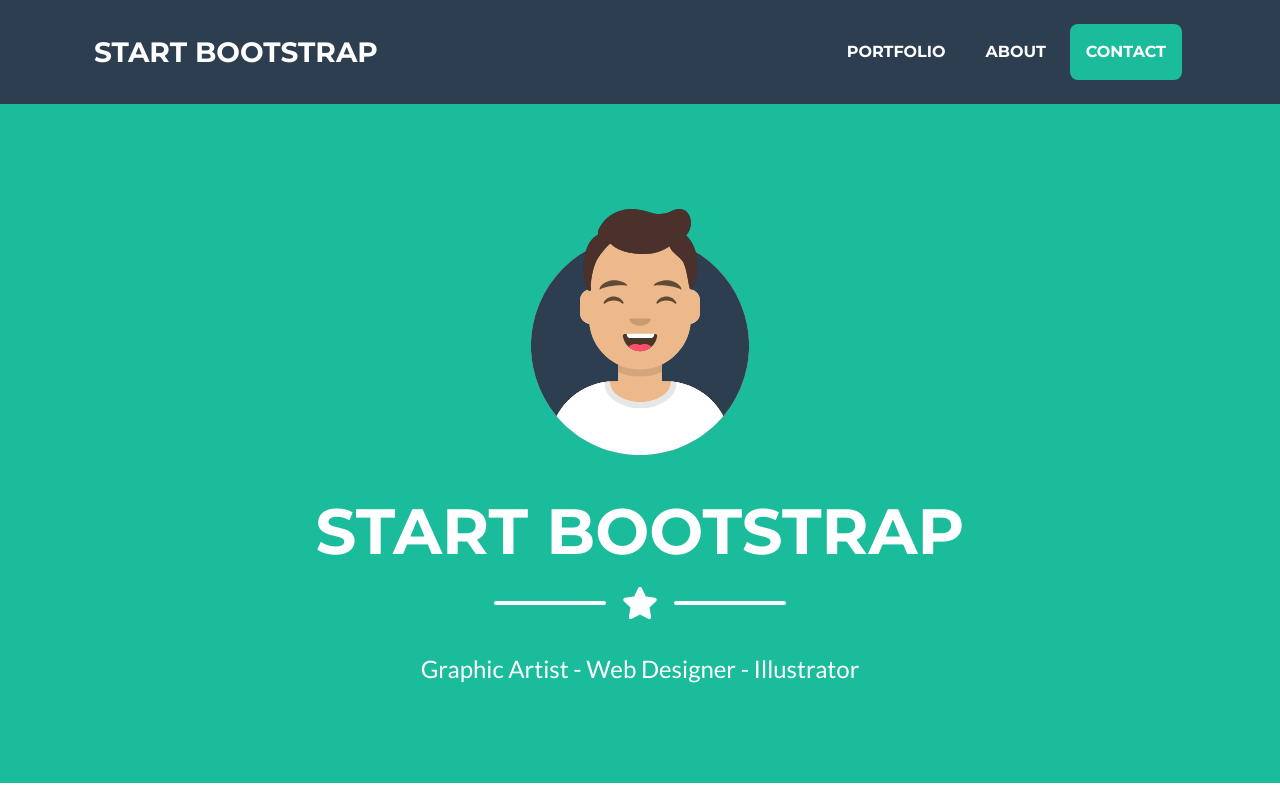
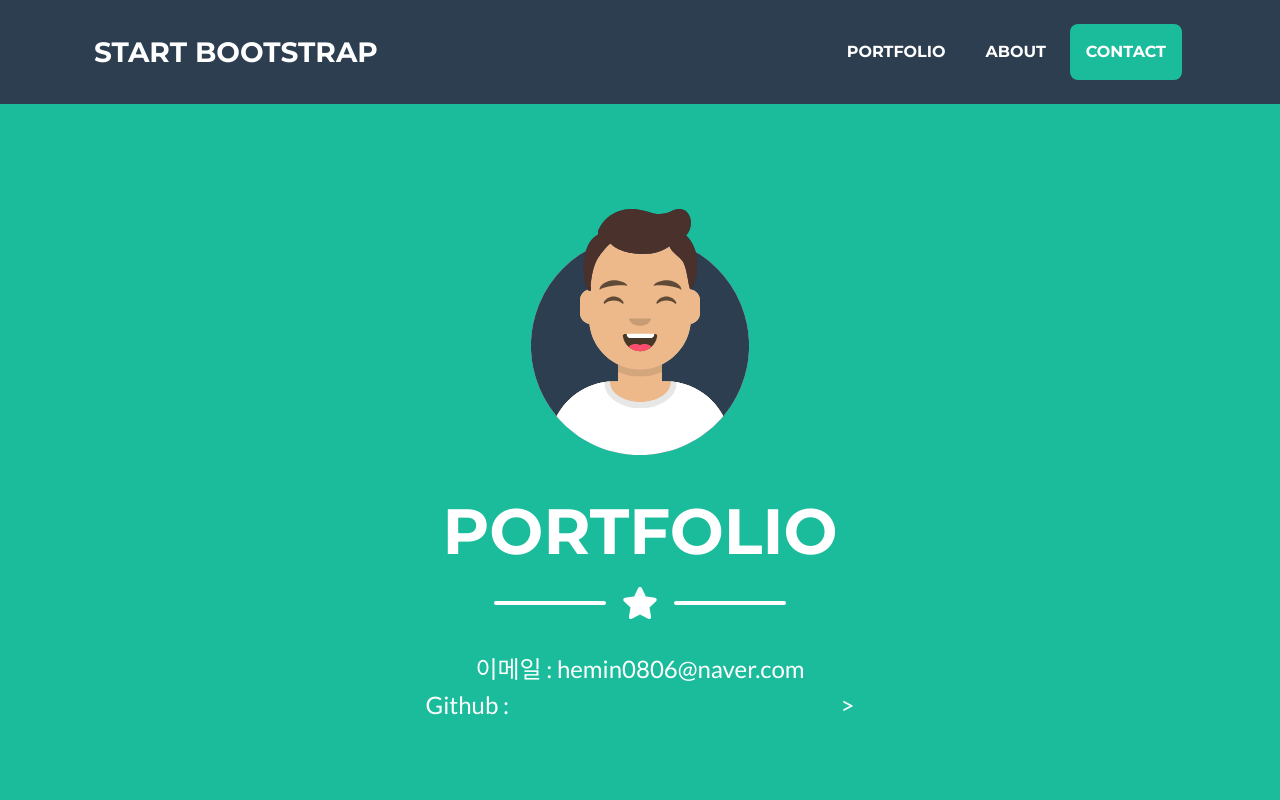
Before and after one commit to hemin0806/Bootstrap, a plain HTML site: page index.html in a window 1280 px wide. Shown: the top 800 px of the page. Drawn offline with nearby package versions, Linux system fonts and the light colour scheme.

Commit message:
Update index.html

```diff
--- a/index.html
+++ b/index.html
@@ -1,11 +1,11 @@
 <!DOCTYPE html>
-<html lang="en">
+<html lang="ko">
     <head>
         <meta charset="utf-8" />
         <meta name="viewport" content="width=device-width, initial-scale=1, shrink-to-fit=no" />
         <meta name="description" content="" />
         <meta name="author" content="" />
-        <title>Freelancer - Start Bootstrap Theme</title>
+        <title>자기 소개</title>
         <!-- Favicon-->
         <link rel="icon" type="image/x-icon" href="assets/img/favicon.ico" />
         <!-- Font Awesome icons (free version)-->
@@ -40,7 +40,7 @@
                 <!-- Masthead Avatar Image-->
                 <img class="masthead-avatar mb-5" src="assets/img/avataaars.svg" alt="..." />
                 <!-- Masthead Heading-->
-                <h1 class="masthead-heading text-uppercase mb-0">Start Bootstrap</h1>
+                <h1 class="masthead-heading text-uppercase mb-0">Portfolio</h1>
                 <!-- Icon Divider-->
                 <div class="divider-custom divider-light">
                     <div class="divider-custom-line"></div>
@@ -48,7 +48,11 @@
                     <div class="divider-custom-line"></div>
                 </div>
                 <!-- Masthead Subheading-->
-                <p class="masthead-subheading font-weight-light mb-0">Graphic Artist - Web Designer - Illustrator</p>
+                <p class="masthead-subheading font-weight-light mb-0">
+                    이메일 : hemin0806@naver.com<br>
+                    Github : <a href='https://github.com/hemin0806'>https://github.com/hemin0806 </a>>
+
+                </p>
             </div>
         </header>
         <!-- Portfolio Section-->
```
